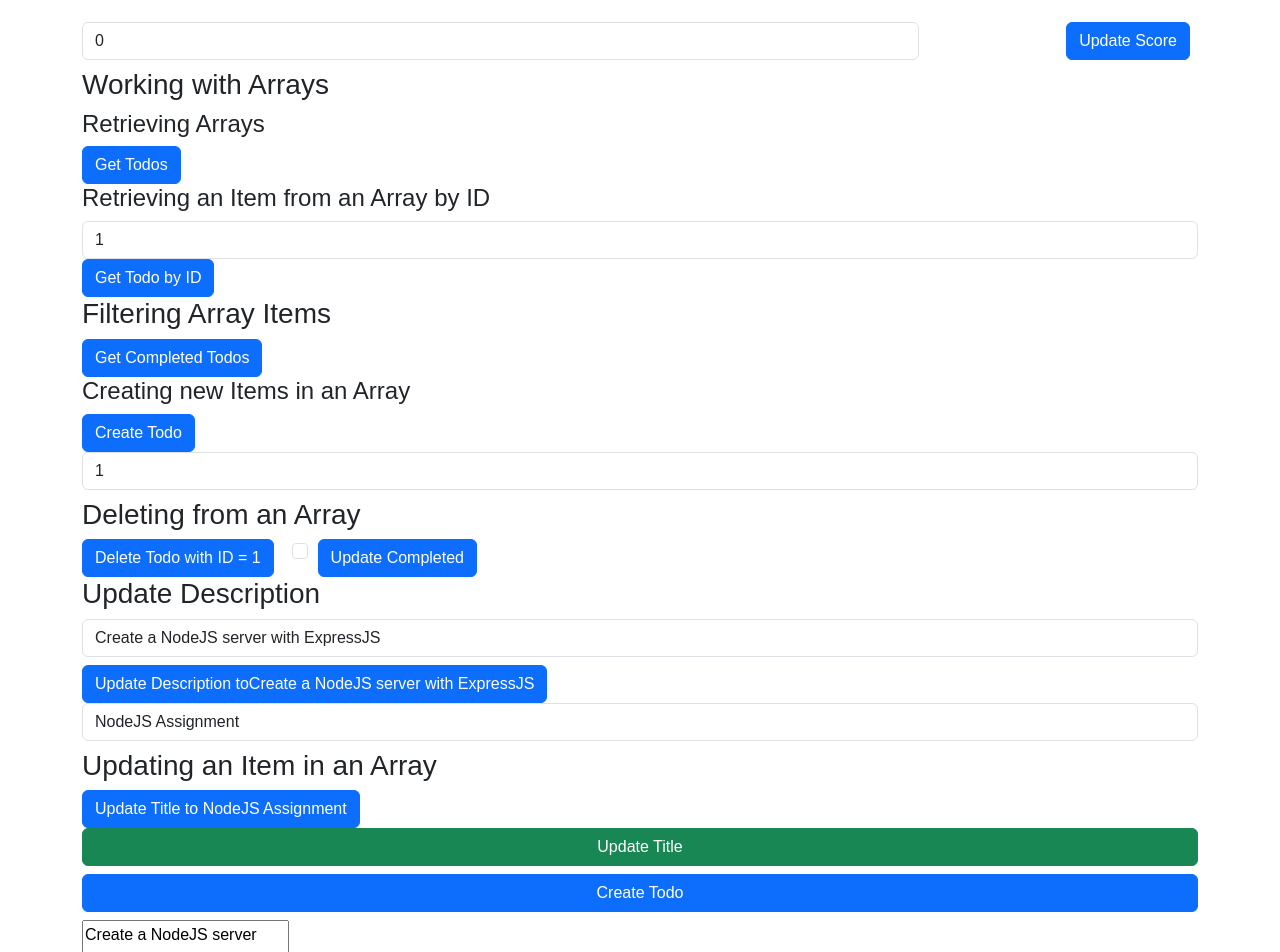
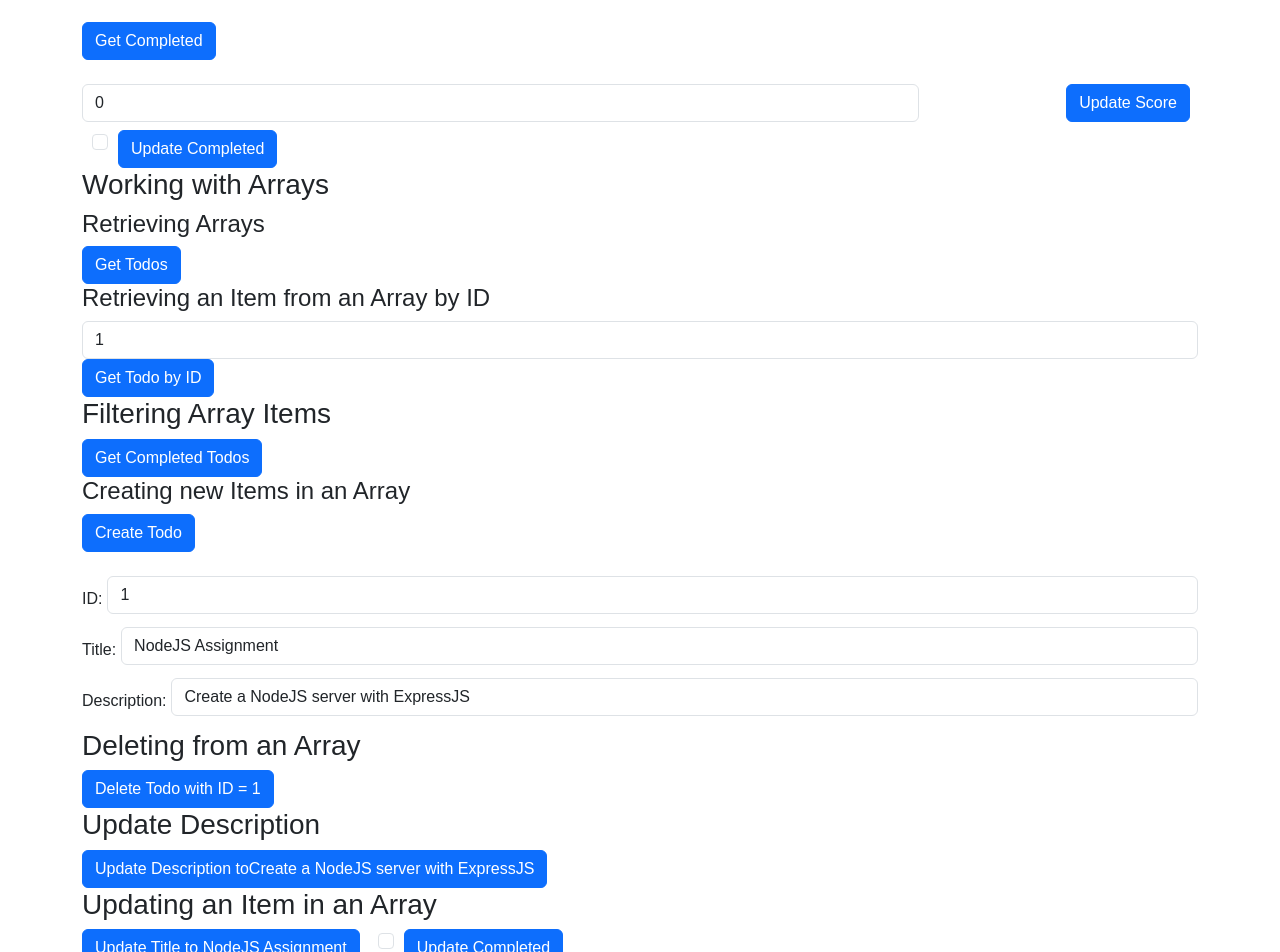
Before and after one commit to snigdhab7/kanbas-react-web-app, a React (Create React App) app: page /#/Labs/a5 in a window 1280 px wide. Shown: the part 1100-2052 px from the top of the page. Built offline with nearby package versions, Linux system fonts and the light colour scheme; no server answers.

Commit message:
a5 REST fa23

```diff
--- a/src/Labs/a5/WorkingWithArrays.js
+++ b/src/Labs/a5/WorkingWithArrays.js
@@ -11,6 +11,7 @@ function WorkingWithArrays() {
         });
     const API = "http://localhost:4000/a5/todos";
     const [todos, setTodos] = useState([]);
+    const [errorMessage, setErrorMessage] = useState(null);
   const fetchTodos = async () => {
     const response = await axios.get(API);
     setTodos(response.data);
@@ -38,27 +39,30 @@ function WorkingWithArrays() {
     const response = await axios.post(API, todo);
     setTodos([...todos, response.data]);
   };
-  const [errorMessage, setErrorMessage] = useState(null);
+
   const deleteTodo = async (todo) => {
     try{
     const response = await axios.delete(`${API}/${todo.id}`);
     setTodos(todos.filter((t) => t.id !== todo.id));
 } catch (error) {
-    console.log(error);
-    setErrorMessage(error.response.data.message);
+    console.log(error.message);
+    setErrorMessage(error.message);
   }
   };
 
   const updateTodo = async () => {
     try {
+      console.log("11",todo.id)
     const response = await axios.put(
       `${API}/${todo.id}`, todo);
+      console.log("22",todo.id)
     setTodos(todos.map((t) => (
       t.id === todo.id ? todo : t)));
     setTodo({});
 } catch (error) {
-    console.log(error);
+    console.log("jkj",error);
     setErrorMessage(error.response.data.message);
+    console.log("err",errorMessage)
   }
 
   };
@@ -97,17 +101,61 @@ Get Completed Todos
 className="btn btn-primary me-2">
 Create Todo
 </a>
-<input
-value={todo.id}
-onChange={(e) => setTodo({
-...todo, id: e.target.value })}
-className="form-control mb-2"
-type="number"
-/>
+<br/><br/>
+<div style={{ display: 'flex', alignItems: 'center', marginBottom: '5px' }}>
+  <label style={{ marginRight: '5px' }}>ID:</label>
+  <input
+    value={todo.id}
+    onChange={(e) => setTodo({ ...todo, id: e.target.value })}
+    className="form-control mb-2"
+    type="number"
+  />
+</div>
+<div style={{ display: 'flex', alignItems: 'center', marginBottom: '5px' }}>
+  <label style={{ marginRight: '5px' }}>Title:</label>
+  <input
+    value={todo.title}
+    onChange={(e) => setTodo({ ...todo, title: e.target.value })}
+    className="form-control mb-2"
+    type="text"
+  />
+</div>
+<div style={{ display: 'flex', alignItems: 'center', marginBottom: '5px' }}>
+  <label style={{ marginRight: '5px' }}>Description:</label>
+  <input
+    value={todo.description}
+    onChange={(e) => setTodo({ ...todo, description: e.target.value })}
+    className="form-control mb-2"
+    type="text"
+  />
+</div>
+
+
+
+
 <h3>Deleting from an Array</h3>
 <a href={`${API}/${todo.id}/delete`}
 className="btn btn-primary me-2">
 Delete Todo with ID = {todo.id}
+</a>
+
+<h3>Update Description</h3>
+
+<a
+href={`${API}/${todo.id}/description/${todo.description}`}
+className="btn btn-primary me-2" >
+Update Description to{todo.description}
+</a>
+
+
+
+
+
+<h3>Updating an Item in an Array</h3>
+<a
+href={`${API}/${todo.id}/title/${todo.title}`}
+className="btn btn-primary me-2" >
+Update Title to {todo.title}
 </a>
 
 <input
@@ -121,43 +169,13 @@ href={`${API}/${todo.id}/completed/${todo.completed}`}
 className="btn btn-primary me-2" style={{marginLeft:'10px'}}>
 Update Completed{todo.completed}
 </a>
-<h3>Update Description</h3>
-<input
-value={todo.description}
-onChange={(e) => setTodo({
-...todo, description: e.target.value })}
-className="form-control mb-2"
-type="text"
-/>
-<a
-href={`${API}/${todo.id}/description/${todo.description}`}
-className="btn btn-primary me-2" >
-Update Description to{todo.description}
-</a>
-
-
-
-
-<input
-value={todo.title}
-onChange={(e) => setTodo({
-...todo, title: e.target.value })}
-className="form-control mb-2"
-type="text"
-/>
-
-
-<h3>Updating an Item in an Array</h3>
-<a
-href={`${API}/${todo.id}/title/${todo.title}`}
-className="btn btn-primary me-2" >
-Update Title to {todo.title}
-</a>
+<br/><br/><br/>
 
 <button onClick={updateTitle}
               className="btn btn-success mb-2 w-100">
         Update Title
       </button>
+
 
 <button onClick={createTodo}
               className="btn btn-primary mb-2 w-100">
@@ -188,7 +206,7 @@ Update Title to {todo.title}
       </button>
 
       <button onClick={updateTodo}>
-        Update Todo
+        Update Todo for {todo.id}
       </button>
       {errorMessage && (
         <div className="alert alert-danger mb-2 mt-2">
--- a/src/Labs/a5/WorkingWithObjects.js
+++ b/src/Labs/a5/WorkingWithObjects.js
@@ -59,6 +59,10 @@ function WorkingWithObjects() {
         className="btn btn-primary me-2">
         Get Score
       </a><br /><br />
+      <a href="http://localhost:4000/a5/assignment/completed"
+className="btn btn-primary me-2" >
+Get Completed
+</a> <br/><br/>
       <a
         href={`${URL}/score/${assignment.score}`}
         className="btn btn-primary me-2 float-end"
@@ -73,6 +77,17 @@ function WorkingWithObjects() {
         value={assignment.score}
         className="form-control mb-2 w-75"
         type="text" />
+        <input
+onChange={(e) => setAssignment({
+...assignment, completed: e.target.checked })}
+checked={assignment.completed}
+className="form-check-input mb-2"
+type="checkbox" style={{marginLeft:'10px'}}
+/><a
+href={`${URL}/completed/${assignment.completed}`}
+className="btn btn-primary me-2" style={{marginLeft:'10px'}}>
+Update Completed
+</a>
     </div>
   );
 }
```
